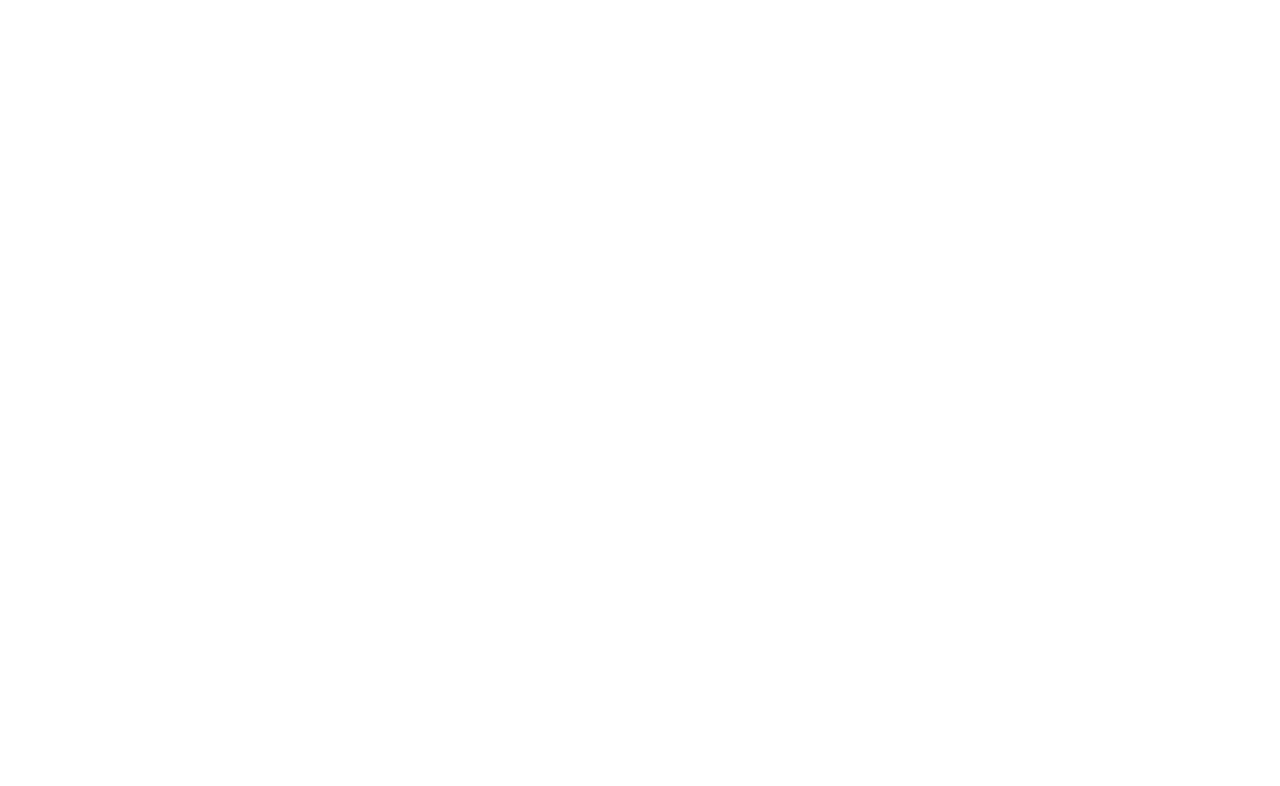
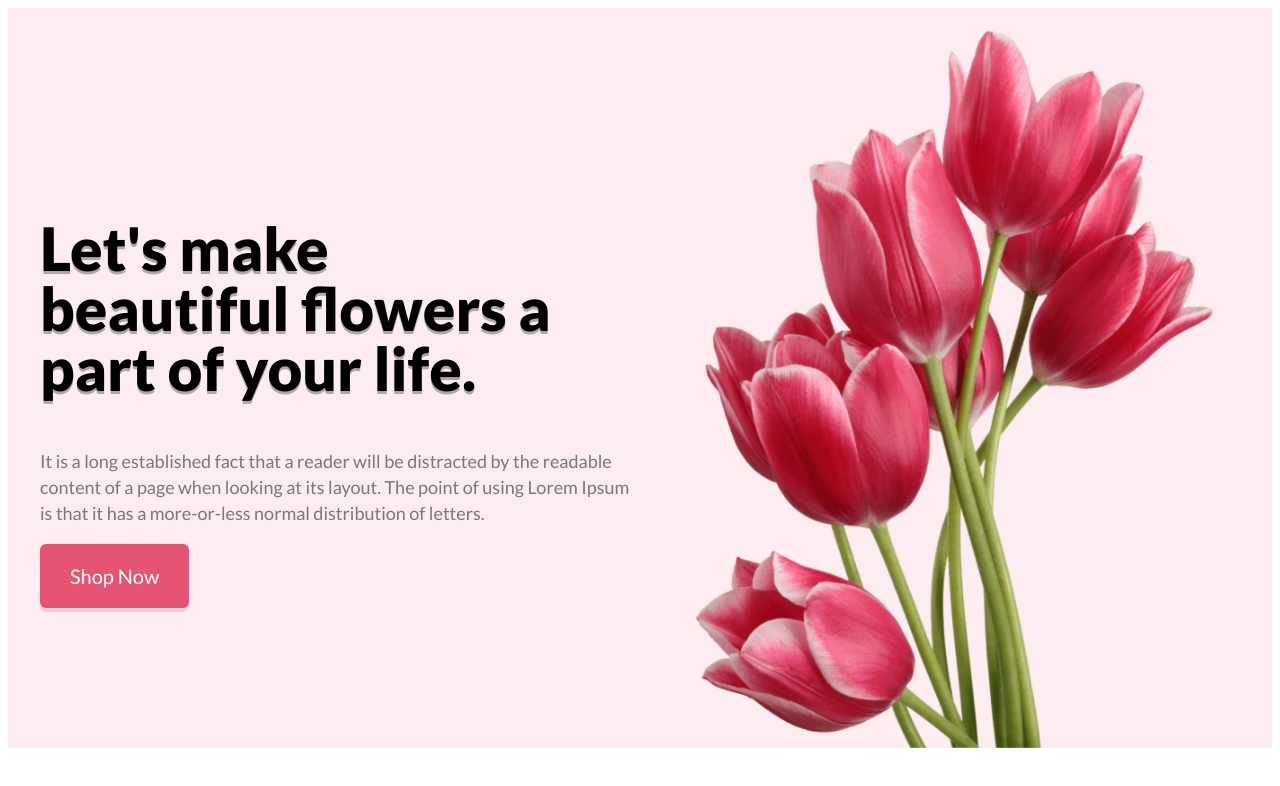
Before and after one commit to abuabdullah23/flower-shop, a plain HTML site: page index.html in a window 1280 px wide. Drawn offline with Linux system fonts and the light colour scheme.

Commit message:
Header Section Added

```diff
--- a/index.html
+++ b/index.html
@@ -14,13 +14,34 @@
     <link rel="preconnect" href="https://fonts.gstatic.com" crossorigin>
     <link href="https://fonts.googleapis.com/css2?family=Lato&display=swap" rel="stylesheet">
 
+    <link rel="preconnect" href="https://fonts.googleapis.com">
+    <link rel="preconnect" href="https://fonts.gstatic.com" crossorigin>
+    <link href="https://fonts.googleapis.com/css2?family=Lato:wght@900&display=swap" rel="stylesheet">
+
 </head>
 
 <body>
     <!-- Header Section Start -->
-    <header>
+    <header class="header">
+        <div class="container header-container">
+            <div class="banner-content">
+                <div>
+                    <h2 class="banner-title">Let's make <br> beautiful flowers a <br> part of your life.</h2>
+                    <p class="banner-description">It is a long established fact that a reader will be distracted by the
+                        readable content of a page when
+                        looking at its layout. The point of using Lorem Ipsum is that it has a more-or-less normal
+                        distribution of letters.</p>
+                    <button class="btn-primary">Shop Now</button>
+                </div>
+            </div>
+            <div class="banner-content-img">
+                <img class="banner-img" src="./images/banner.png" alt="">
+            </div>
+        </div>
+    </header>
+    <!-- Header Section End -->
 
-    </header>
+
 </body>
 
 </html>
--- a/style/style.css
+++ b/style/style.css
@@ -3,3 +3,55 @@
 }
 
 /* Common CSS */
+.container {
+    width: 1200px;
+    margin: auto;
+}
+
+.btn-primary {
+    background-color: #E55473;
+    color: white;
+    border: none;
+    padding: 20px 30px;
+    font-size: 20px;
+    border-radius: 6px;
+    box-shadow: 0px 4px hsl(0, 0%, 0%, .1);
+}
+
+/* Header/Banner Section */
+.header {
+    background-color: hsl(347, 74%, 61%, .1);
+
+}
+.header-container {
+    display: flex;
+    gap: 20px;
+    justify-content: space-between;
+    align-items: center;
+    height: 90vh;
+    padding-top: 20px;
+}
+.banner-content {
+    width: 100%;
+    display: flex;
+    justify-content: start;
+}
+.banner-content-img {
+    width: 100%;
+    display: flex;
+    justify-content: end;
+}
+.banner-title {
+    font-weight: bolder;
+    font-size: 60px;
+    text-shadow: 0px 3px hsl(0, 0%, 0%, .3);
+    line-height: 100%;
+}
+.banner-description {
+    font-size: 18px;
+    color: hsl(0, 0%, 15%, .6);
+    line-height: 145%;
+}
+.banner-img {
+    height: 90vh;
+}
```
